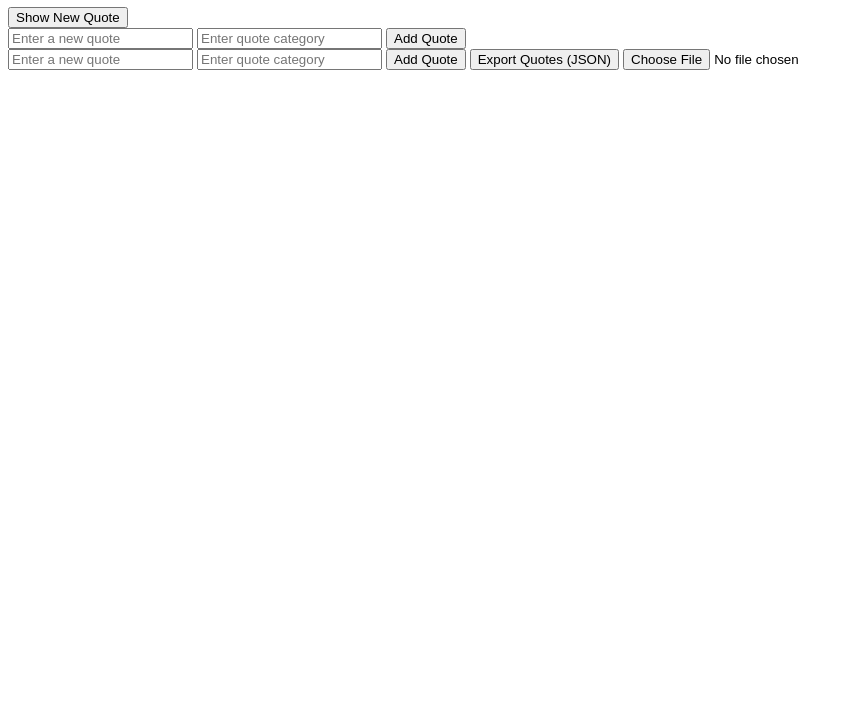
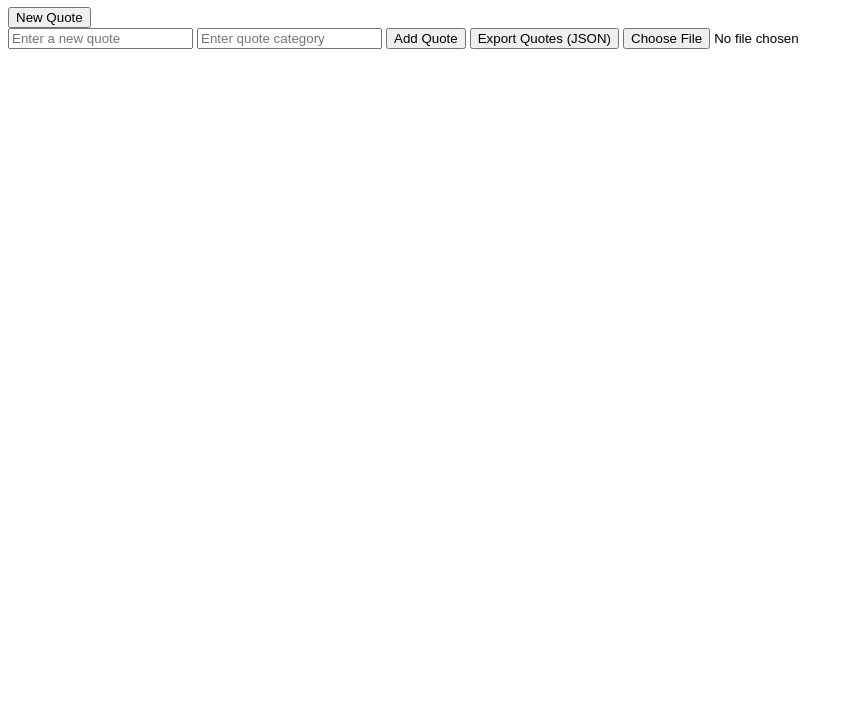
Before and after one commit to dev-meron/alx_fe_javascript, a plain HTML site: page dom-manipulation/index.html in a window 1280 px wide. Shown: the part 73-800 px from the top of the page, without its empty margins (0-853 px from the left). Drawn offline with Linux system fonts and the light colour scheme.

Commit message:
Update index.html for ALX compliance
Added a hidden span for ALX checker and updated button text.

```diff
--- a/dom-manipulation/index.html
+++ b/dom-manipulation/index.html
@@ -6,17 +6,15 @@
   <title>Dynamic Quote Generator</title>
 </head>
 <body>
+
   <h1>Dynamic Quote Generator</h1>
+
+  <!-- Required for ALX checker -->
+  <span style="display:none;">Export Quotes</span>
 
   <div id="quoteDisplay"></div>
 
-  <button id="newQuote">Show New Quote</button>
-
-  <div>
-    <input id="newQuoteText" type="text" placeholder="Enter a new quote">
-    <input id="newQuoteCategory" type="text" placeholder="Enter quote category">
-    <button onclick="addQuote()">Add Quote</button>
-  </div>
+  <button id="newQuote">New Quote</button>
 
   <script src="script.js"></script>
 </body>
```
